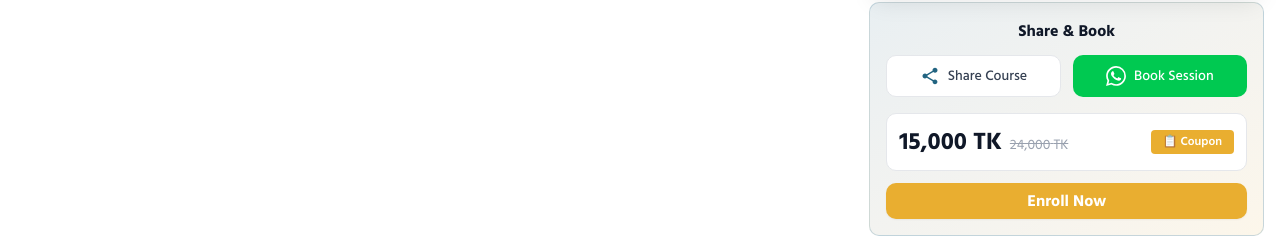
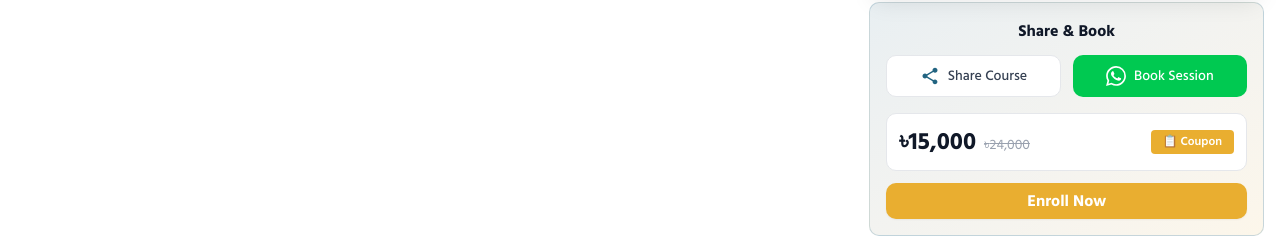
Before and after one commit to mehrabhossain1/innodemmy-frontend, a Next.js app: page /courses/innodemy-clinical-research-mastery-program in a window 1280 px wide. Shown: the part 333-571 px from the top of the page. Built offline with nearby package versions, Linux system fonts and the light colour scheme.

Commit message:
fix: Update currency formatting in Clinical Research Hero Section to use proper symbol for pricing display

```diff
--- a/app/courses/innodemy-clinical-research-mastery-program/components/ClinicalResearchHeroSection.tsx
+++ b/app/courses/innodemy-clinical-research-mastery-program/components/ClinicalResearchHeroSection.tsx
@@ -110,11 +110,11 @@ export default function ClinicalResearchHeroSection({
                             <div>
                                 <div className="flex items-baseline gap-2">
                                     <span className="text-2xl font-bold text-gray-900">
-                                        {courseData.price.toLocaleString()} TK
+                                        ৳{courseData.price.toLocaleString()}
                                     </span>
                                     <span className="text-sm text-gray-400 line-through">
-                                        {courseData.originalPrice.toLocaleString()}{" "}
-                                        TK
+                                        ৳
+                                        {courseData.originalPrice.toLocaleString()}
                                     </span>
                                 </div>
                             </div>
```
